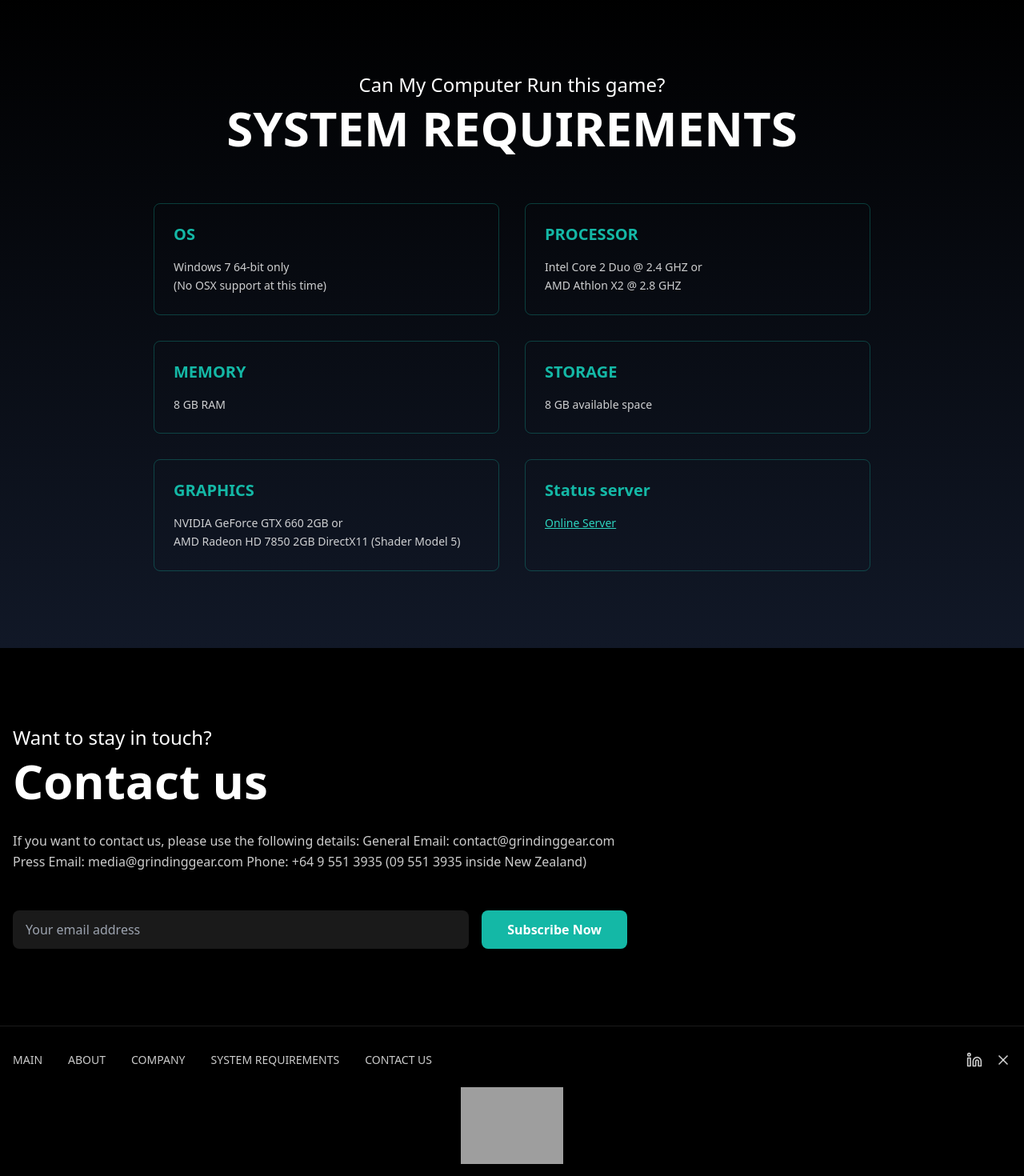
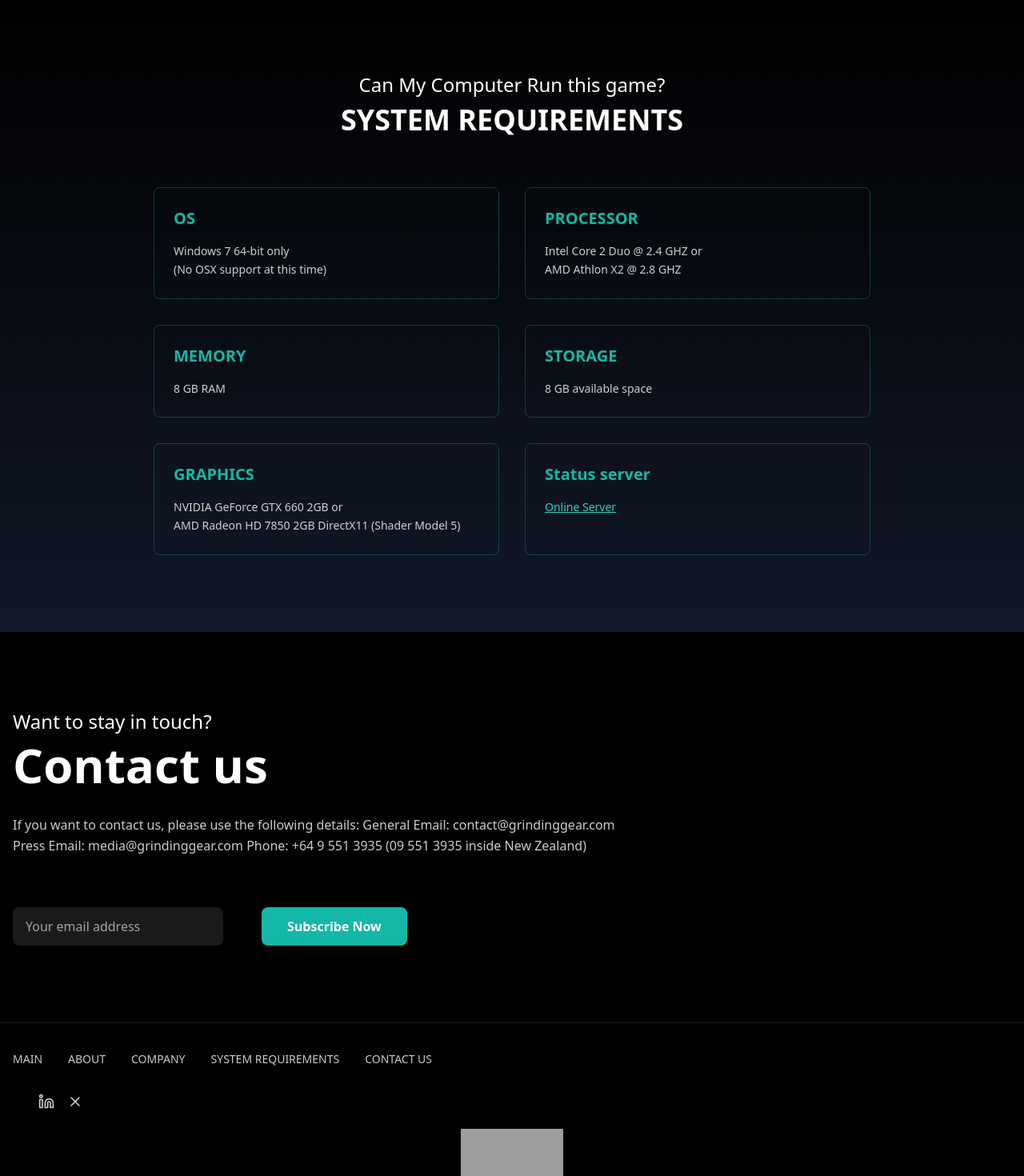
Before and after one commit to Newztech/grindinggear-web, a React (Vite) app: page / in a window 1280 px wide. Shown: the part 1380-2850 px from the top of the page at 80% size. Built offline with nearby package versions, Linux system fonts and the light colour scheme; grey boxes are pictures that could not be loaded; a web font is replaced by a local one.

Commit message:
final responsive

```diff
--- a/src/components/Footer.tsx
+++ b/src/components/Footer.tsx
@@ -12,10 +12,10 @@ const footerLinks: NavItem[] = [
 
 export const Footer: React.FC = () => {
   return (
-    <footer className="py-8 bg-black border-t border-white/10">
+    <footer className="w-full py-8 bg-black border-t border-white/10">
       <div className="container mx-auto px-4">
-        <div className="flex justify-between items-center">
-          <div className="flex items-center space-x-8">
+        <div className="space-x-8 space-y-8 grid-auto-row items-center">
+          <div className="w-full space-x-8 space-y-8 grid-auto-row items-center ">
             {footerLinks.map((link) => (
               <a
                 key={link.label}
--- a/src/components/Navigation.tsx
+++ b/src/components/Navigation.tsx
@@ -23,7 +23,7 @@ export const Navigation: React.FC = () => {
             <img
               src="https://ima.grindinggear.online/grindinggear/notfnd.webp"
               alt="Logo"
-              className="h-auto"
+              className="size-auto"
               style={{ width: 'clamp(120px, 30vw, 150px)' }}
             />
           </a>
--- a/src/components/Newsletter.tsx
+++ b/src/components/Newsletter.tsx
@@ -30,7 +30,7 @@ Press Email: media@grindinggear.com
 Phone: +64 9 551 3935 (09 551 3935 inside New Zealand)
           </p>
 
-          <form onSubmit={handleSubmit} className="flex gap-4">
+          <form onSubmit={handleSubmit} className="grid-auto-row space-x-12 space-y-4 gap-4">
             <input
               type="email"
               value={email}
--- a/src/components/Requirements.tsx
+++ b/src/components/Requirements.tsx
@@ -33,13 +33,13 @@ const requirements: SystemRequirement[] = [
 
 export const Requirements: React.FC = () => {
   return (
-    <section id="requirements" className="py-24 bg-gradient-to-b from-black to-gray-900">
+    <section id="requirements" className="w-full py-24 bg-gradient-to-b from-black to-gray-900">
       <div className="container mx-auto px-4">
         <div className="text-center mb-16">
           <h2 className="text-2xl text-white mb-2">
             Can My Computer Run this game?
           </h2>
-          <h3 className="text-6xl font-bold text-white">
+          <h3 className="text-4xl font-bold text-white">
             SYSTEM REQUIREMENTS
           </h3>
         </div>
```
